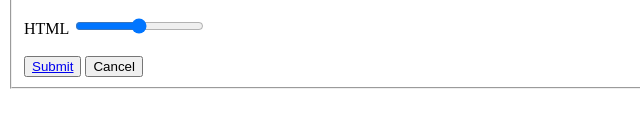
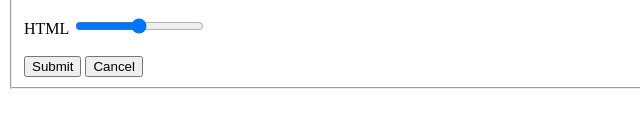
Before and after one commit to heyIamRohan/HML-CSS, a plain HTML site: page form.html in a window 1280 px wide. Shown: the part 477-604 px from the top of the page, 0-640 px from the left. Drawn offline with Linux system fonts and the light colour scheme.

Commit message:
form.html

```diff
--- a/form.html
+++ b/form.html
@@ -54,7 +54,7 @@
             <input type="range" id="Java" name="Java"><br><br>
             <label for="HTML">HTML</label>
             <input type="range" id="HTML" name="HTML"><br><br>
-            <button><a href="F:\movies\wallpaper\original.jpg">Submit</a></button>
+            <button>Submit</button>
             <button>Cancel</button>
         </fieldset>
     </form>
```
